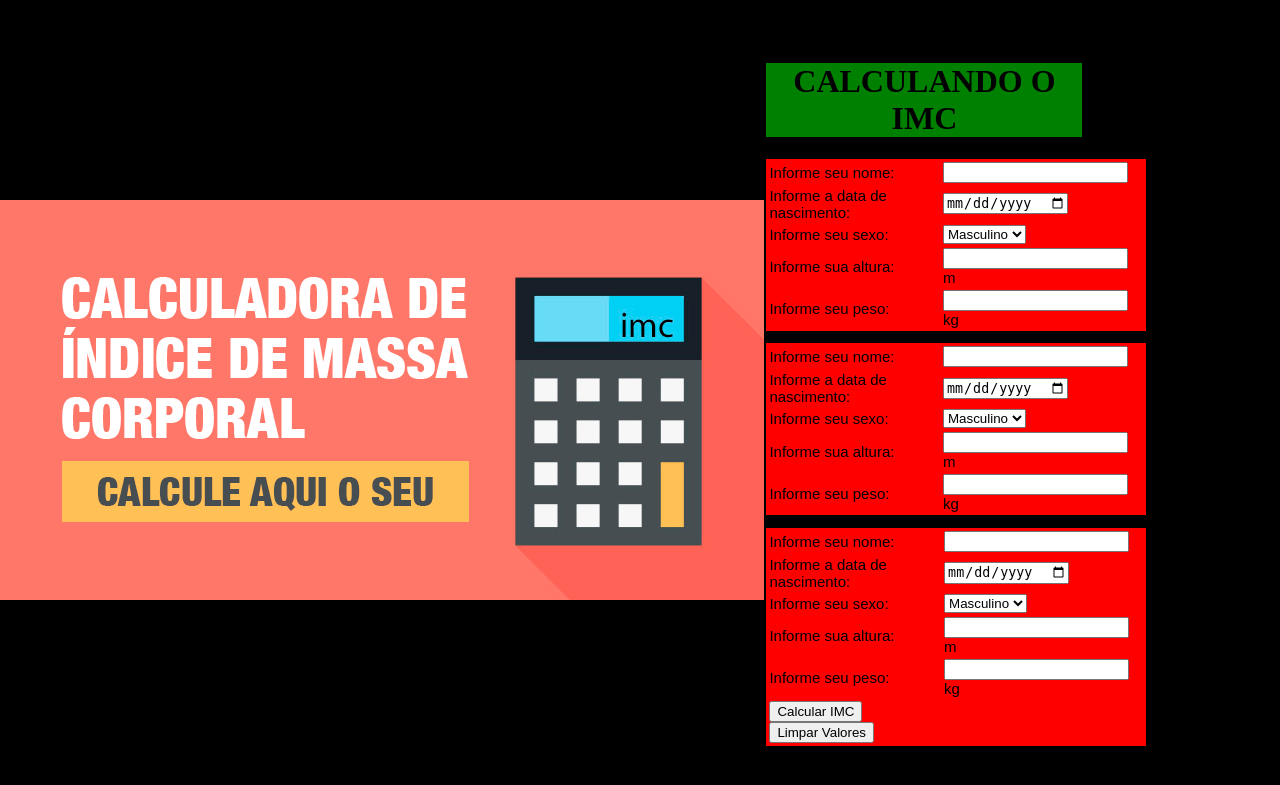
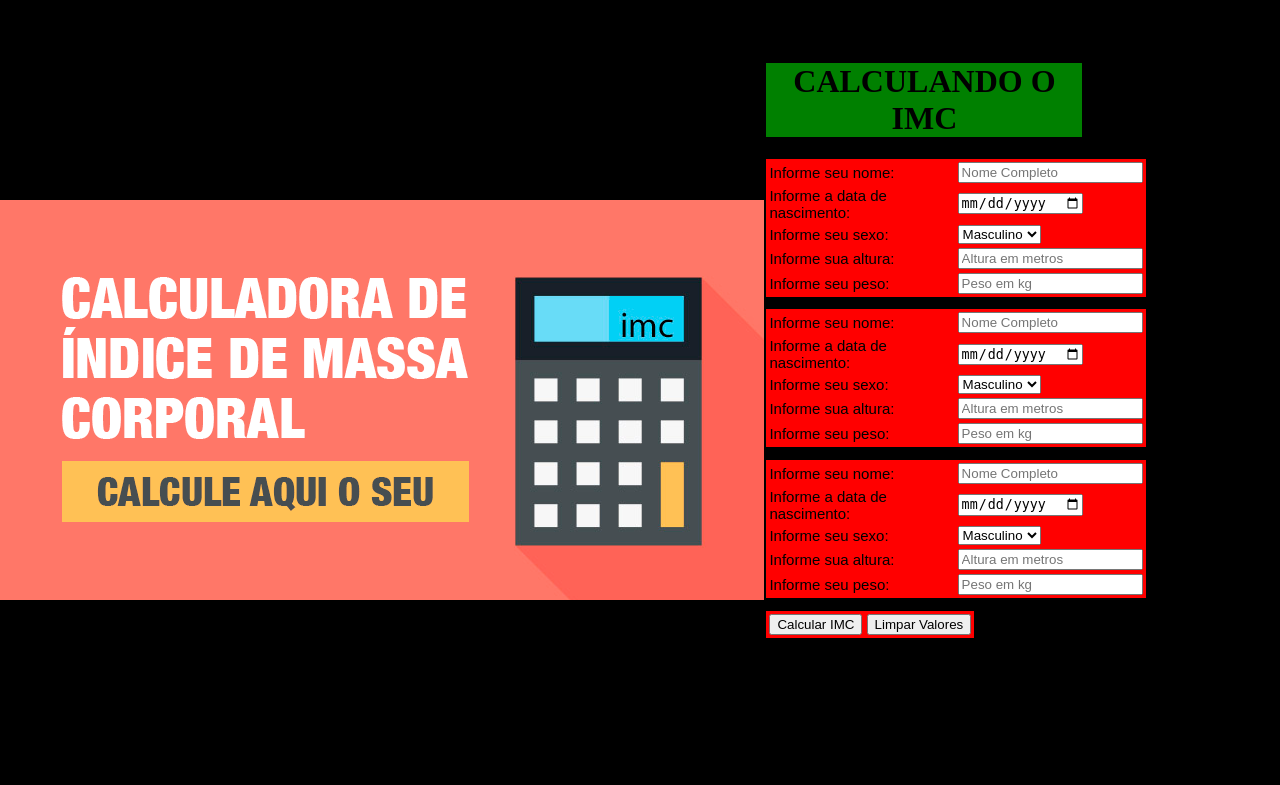
Before and after one commit to vitorgsevero/Prog-pra-Internet, a PHP site: page / in a window 1280 px wide. Shown: the top 785 px of the page. Run offline with PHP 8.4, Linux system fonts and the light colour scheme.

Commit message:
Modificações de estilo

```diff
--- a/APS02 - IMC/index.php
+++ b/APS02 - IMC/index.php
@@ -13,7 +13,7 @@
 
 	<form action="imc.php" method="post">
 
-	<table>	<!--PRIMEIRO FORMULÁRIO-->
+	<table class="1">	<!--PRIMEIRO FORMULÁRIO-->
 
 			<tr>
 				<td>
@@ -21,7 +21,7 @@
 				</td>
 
 				<td>
-					<input type="text" name="nome1" size="20" required>
+					<input type="text" name="nome1" size="20" placeholder="Nome Completo" required>
 				</td>
 			</tr>
 
@@ -31,7 +31,7 @@
 				</td>
 
 				<td>
-					<input type="date" name="datanascimento1" size="5" required>
+					<input type="date" name="datanascimento1" size="5" placeholder="" required>
 				</td>
 			</tr>
 
@@ -49,14 +49,13 @@
 			</tr>
 
 
-
 			<tr>
 				<td>
 					Informe sua altura:
 				</td>
 
 				<td>
-					<input type="number" name="altura1" size="5" required> m
+					<input type="number" name="altura1" size="5" placeholder="Altura em metros" required>
 				</td>
 			</tr>
 
@@ -65,7 +64,7 @@
 					Informe seu peso:
 				</td>
 				<td>
-					<input type="number" name="peso1" size="5" required> kg
+					<input type="number" name="peso1" size="5" placeholder="Peso em kg" required>
 				</td>
 			</tr>
 
@@ -74,14 +73,14 @@
 
 			<!--SEGUNDO FORMULÁRIO-->
 
-	<table>
+	<table class="2">
 			<tr>
 				<td>
 					Informe seu nome:
 				</td>
 
 				<td>
-					<input type="text" name="nome2" size="20" required>
+					<input type="text" name="nome2" size="20" placeholder="Nome Completo" required>
 				</td>
 			</tr>
 
@@ -114,7 +113,7 @@
 				</td>
 
 				<td>
-					<input type="number" name="altura2" size="5" required> m
+					<input type="number" name="altura2" size="5" placeholder="Altura em metros" required>
 				</td>
 			</tr>
 
@@ -123,21 +122,21 @@
 					Informe seu peso:
 				</td>
 				<td>
-					<input type="number" name="peso2" size="5" required> kg
+					<input type="number" name="peso2" size="5" placeholder="Peso em kg" required>
 				</td>
 			</tr>
 	</table>
 
 
 			<!--TERCEIRO FORMULÁRIO-->
-	<table>
+	<table class="3">
 			<tr>
 				<td>
 					Informe seu nome:
 				</td>
 
 				<td>
-					<input type="text" name="nome3" size="20" required>
+					<input type="text" name="nome3" size="20" placeholder="Nome Completo" required>
 				</td>
 			</tr>
 
@@ -164,15 +163,13 @@
 				</td>
 			</tr>
 
-
-
 			<tr>
 				<td>
 					Informe sua altura:
 				</td>
 
 				<td>
-					<input type="number" name="altura3" size="5" required> m
+					<input type="number" name="altura3" size="5" placeholder="Altura em metros" required>
 				</td>
 			</tr>
 
@@ -181,23 +178,23 @@
 					Informe seu peso:
 				</td>
 				<td>
-					<input type="number" name="peso3" size="5" required> kg
+					<input type="number" name="peso3" size="5" placeholder="Peso em kg" required>
 				</td>
 			</tr>
 
+	</table>
+
+	<table>
 			<tr>
 				<td>
 					<input type="submit" value="Calcular IMC">
 					<input type="reset" value="Limpar Valores">
 				</td>
 			</tr>
-
 	</table>
 
 		</form>
 
-	</table>
-
 	</body>
 
 </html>
--- a/APS02 - IMC/style.css
+++ b/APS02 - IMC/style.css
@@ -1,7 +1,5 @@
 table{
 
-	text-align: ;
-	width: ;
 	background-color: red;
 	margin-left: 60%;
 	margin-right: 10%;
```
Also changed, not shown: APS02 - IMC/imc.php (+18 -4 lines).
